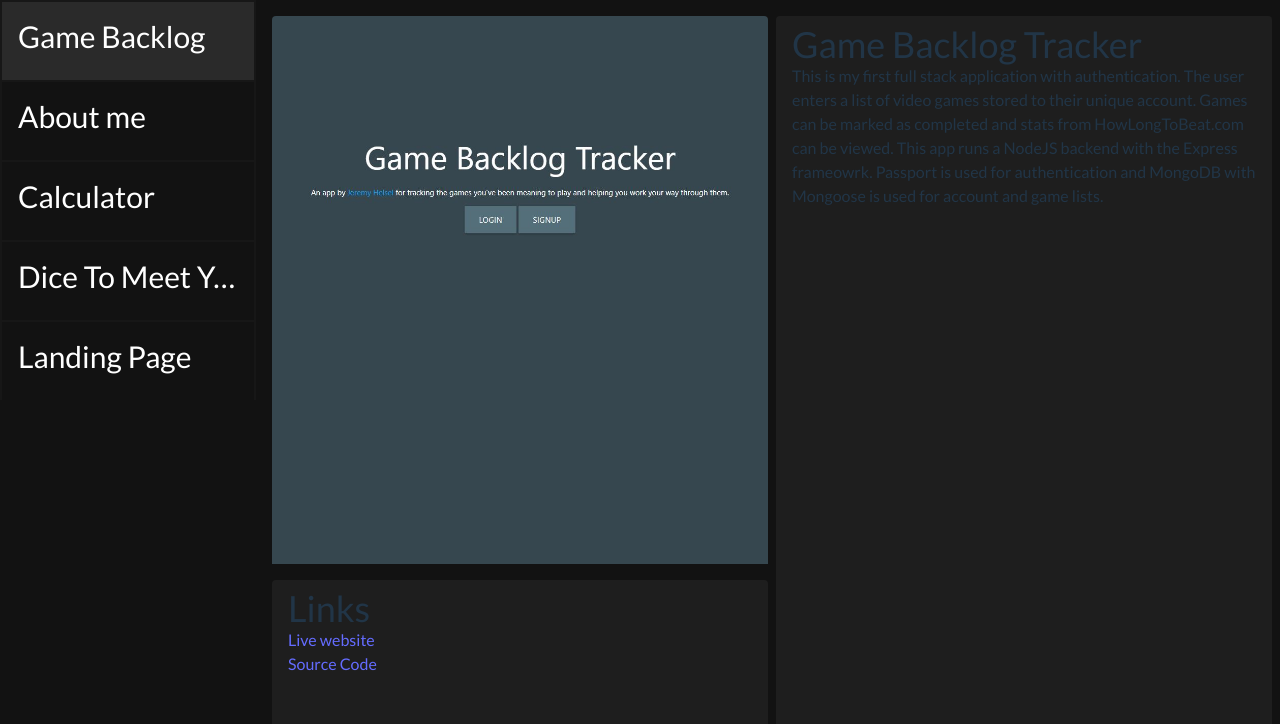
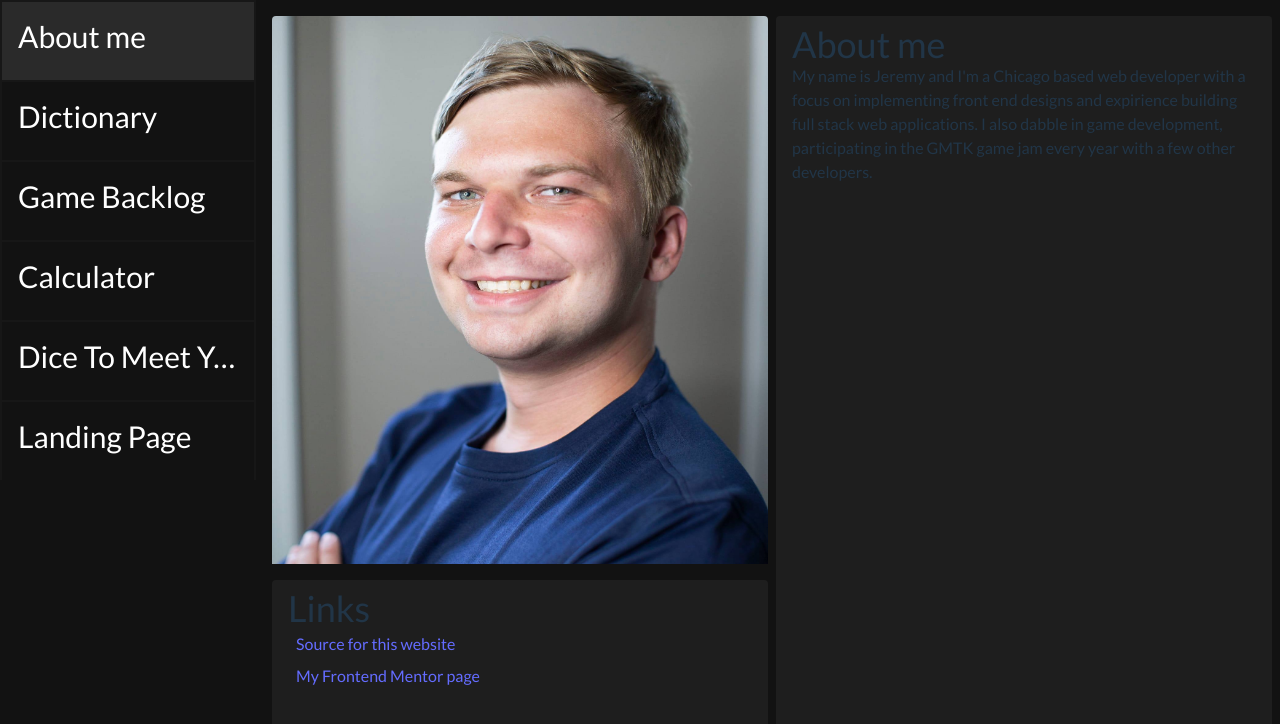
Before and after one commit to JIH7/react-portfolio-site, a React (Vite) app: page / in a window 1280 px wide. Shown: the top 724 px of the page. Built offline with nearby package versions, Linux system fonts and the light colour scheme.

Commit message:
Added dictionary app, I need a new solution for adding apps

```diff
--- a/public/main.css
+++ b/public/main.css
@@ -757,6 +757,10 @@ video {
   padding: 1rem;
 }
 
+.p-1 {
+  padding: 0.25rem;
+}
+
 .px-4 {
   padding-left: 1rem;
   padding-right: 1rem;
@@ -770,6 +774,21 @@ video {
 .py-5 {
   padding-top: 1.25rem;
   padding-bottom: 1.25rem;
+}
+
+.px-3 {
+  padding-left: 0.75rem;
+  padding-right: 0.75rem;
+}
+
+.py-1 {
+  padding-top: 0.25rem;
+  padding-bottom: 0.25rem;
+}
+
+.px-2 {
+  padding-left: 0.5rem;
+  padding-right: 0.5rem;
 }
 
 .pb-0 {
--- a/src/AppList.js
+++ b/src/AppList.js
@@ -3,6 +3,7 @@ import DiceToMeetYou from './assets/dicetomeetyou.jpg'
 import GameBacklogImg from './assets/GameBacklog.jpg'
 import CalculatorImg from './assets/Calculator.jpg'
 import LandingPage from './assets/ManageLanding.jpg'
+import DictionaryImage from './assets/Dictionary.jpg'
 
 class AppTile{
     constructor(name, description, image, links,  shortName) {
@@ -30,16 +31,26 @@ class LinkInfo{
 
 const AppList = [
 
-    new AppTile("Game Backlog Tracker", "This is my first full stack application with authentication. The user enters a list of video games stored to their unique account. Games can be marked as completed and stats from HowLongToBeat.com can be viewed. This app runs a NodeJS backend with the Express frameowrk. Passport is used for authentication and MongoDB with Mongoose is used for account and game lists.", GameBacklogImg, [
+    new AppTile("About me", "My name is Jeremy and I'm a Chicago based web developer with a focus on implementing front end designs and expirience building full stack web applications. I also dabble in game development, participating in the GMTK game jam every year with a few other developers.", HeadShotImg, [
+        new LinkInfo('https://github.com/JIH7/react-portfolio-site', "Source for this website"),
+        new LinkInfo('https://www.frontendmentor.io/profile/JIH7', 'My Frontend Mentor page')
+    ]),
+
+    new AppTile("Dictionary", "This is one of the apps I'm most proud of. Users can search for a word and get results from the free dictionary API, with the ability to even listen to audio recordings when available. I found it to be an amazing use case for React due to the need to render variable amounts of API data. I also found quite a few handy uses for the useEffect hooke. This project uses SCSS with a mobile first workflow and required very few media queries to finalize the tablet and desktop layouts. Great care was taken to use semantic HTML tags as well.",
+        DictionaryImage, [
+            new LinkInfo("https://helsel-dictionary-app.netlify.app/", "Live website"),
+            new LinkInfo("https://github.com/JIH7/dictionary-web-app", "Source Code")
+        ]
+    ),
+
+    new AppTile("Game Backlog Tracker", "This is my first full stack application with authentication. The user enters a list of video games stored to their unique account. Games can be marked as completed and stats from HowLongToBeat.com can be viewed. This app runs a NodeJS backend with the Express frameowrk. Passport is used for authentication and MongoDB with Mongoose is used for account and game lists.",
+        GameBacklogImg, [
         new LinkInfo('https://VideoGameBacklog.com/', 'Live website'),
         new LinkInfo('https://github.com/JIH7/game-backlog-mvc', "Source Code"),
     ], "Game Backlog"),
 
-    new AppTile("About me", "My name is Jeremy and I'm a Chicago based web developer with a focus on implementing front end designs and expirience building full stack web applications. I also dabble in game development, participating in the GMTK game jam every year with a few other developers.", HeadShotImg, [
-        new LinkInfo('https://github.com/JIH7/react-portfolio-site', "Source for this website"),
-    ]),
-
-    new AppTile("Calculator", "A calculator made with React and Tailwind. This was based on a Frontend Mentor challenge which I had completed in the past. I wasn't too happy with the original version so I decided to redo it and use it as an oppurtunity to learn React. This was also my second time using Tailwind, and I find the pair to be incredibly powerful together. I find that coupling style with the components makes for a great workflow and makes it very easy to maintain my code. I liked the combination so much I continued using it for this portfolio site.", CalculatorImg, [
+    new AppTile("Calculator", "A calculator made with React and Tailwind. This was based on a Frontend Mentor challenge which I had completed in the past. I wasn't too happy with the original version so I decided to redo it and use it as an oppurtunity to learn React. This was also my second time using Tailwind, and I find the pair to be incredibly powerful together. I find that coupling style with the components makes for a great workflow and makes it very easy to maintain my code. I liked the combination so much I continued using it for this portfolio site.",
+        CalculatorImg, [
         new LinkInfo('https://helsel-react-calculator.netlify.app/', 'Live website'),
         new LinkInfo('https://github.com/JIH7/react-tailwind-calculator', 'Source Code')
     ]),
--- a/src/components/LinkWidgetLI.jsx
+++ b/src/components/LinkWidgetLI.jsx
@@ -1,6 +1,6 @@
 const LinkWidgetLI = ({key, text}) => {
   return (
-    <a href={text.linkAdress}><li className="bg-opacity-0 hover:bg-white hover:bg-opacity-5 | rounded | transition-all" key={key}>{text.linkName}</li></a>
+    <a href={text.linkAdress}><li className="bg-opacity-0 hover:bg-white hover:bg-opacity-5 | px-2 py-1 | rounded | transition-all" key={key}>{text.linkName}</li></a>
   )
 }
 
```
Also changed, not shown: src/assets/Dictionary.jpg (added).
